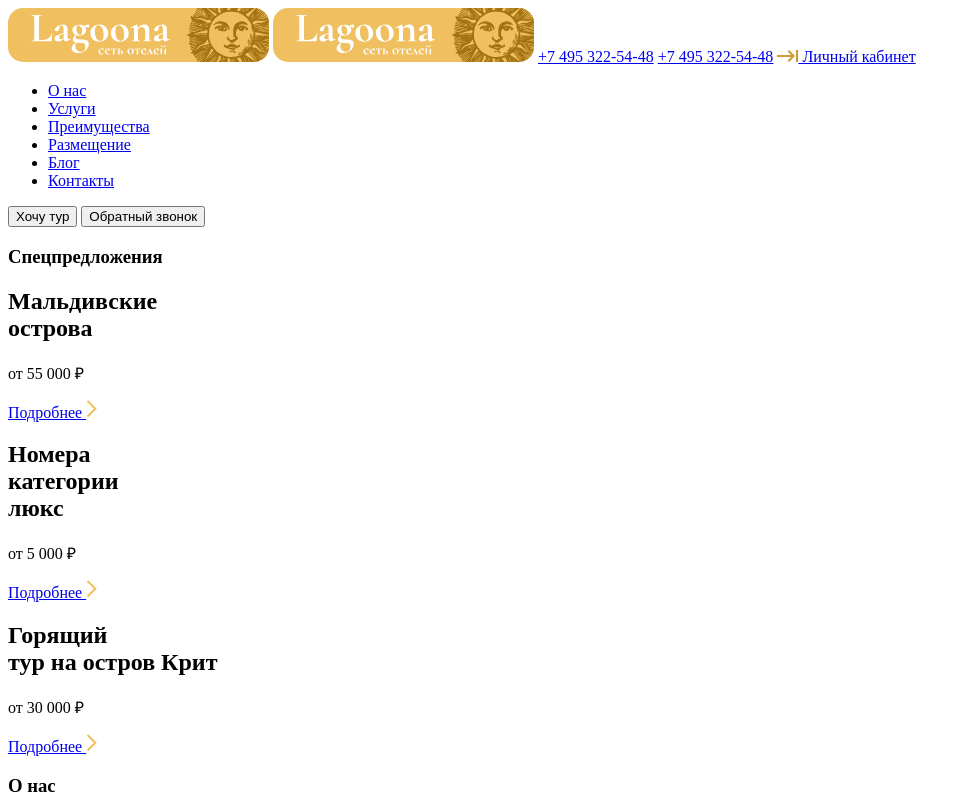
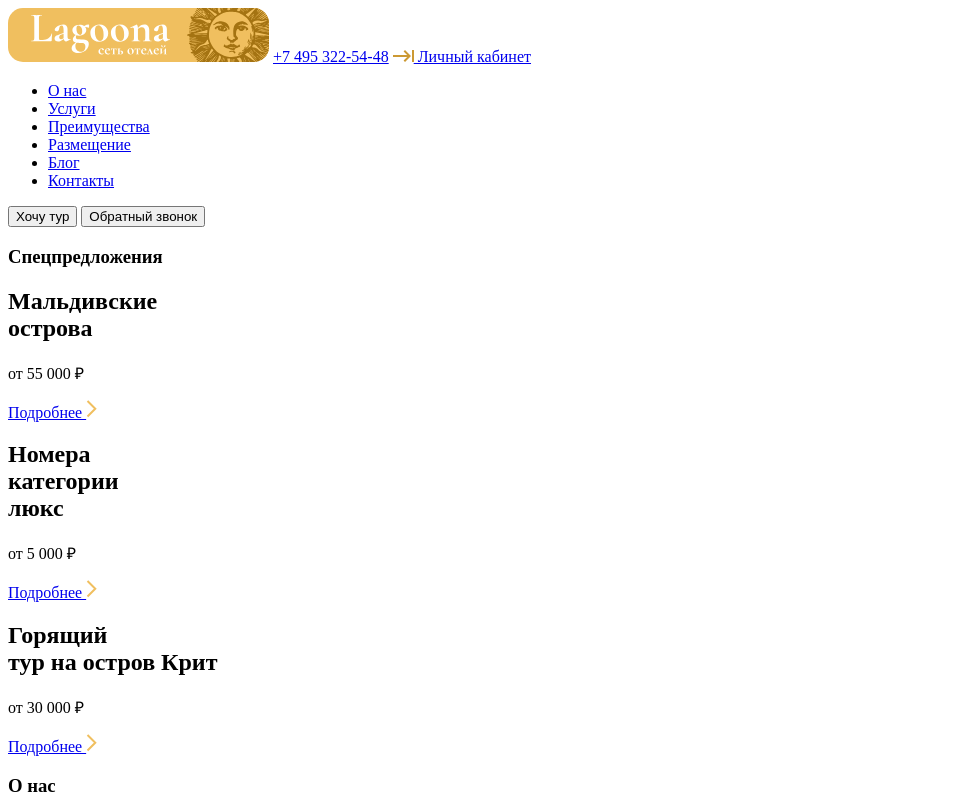
Before and after one commit to KonstantinSavchenko/weblayout, a plain HTML site: page 06_layout-html/index.html in a window 1280 px wide. Shown: the top 800 px of the page, without its empty margins (0-971 px from the left). Drawn offline with Linux system fonts and the light colour scheme.

Commit message:
first commit

```diff
--- a/06_layout-html/index.html
+++ b/06_layout-html/index.html
@@ -17,8 +17,6 @@
     <header class="header">
       <div class="header-logo-container">
         <img class="header-logo" src="img/logo-lagoona.svg" alt="Логотип сети отелей Lagoona">
-        <img class="header-logo" src="img/logo-lagoona.svg" alt="Логотип сети отелей Lagoona">
-        <a class="header-phone" href="tel:+74953225448">+7 495 322-54-48</a>
         <a class="header-phone" href="tel:+74953225448">+7 495 322-54-48</a>
         <a class="private-office" href="#">
           <img class="private-office-arrow" src="img/arrow.svg" alt="Стрелка ссылки входа в личный кабинет">
```
